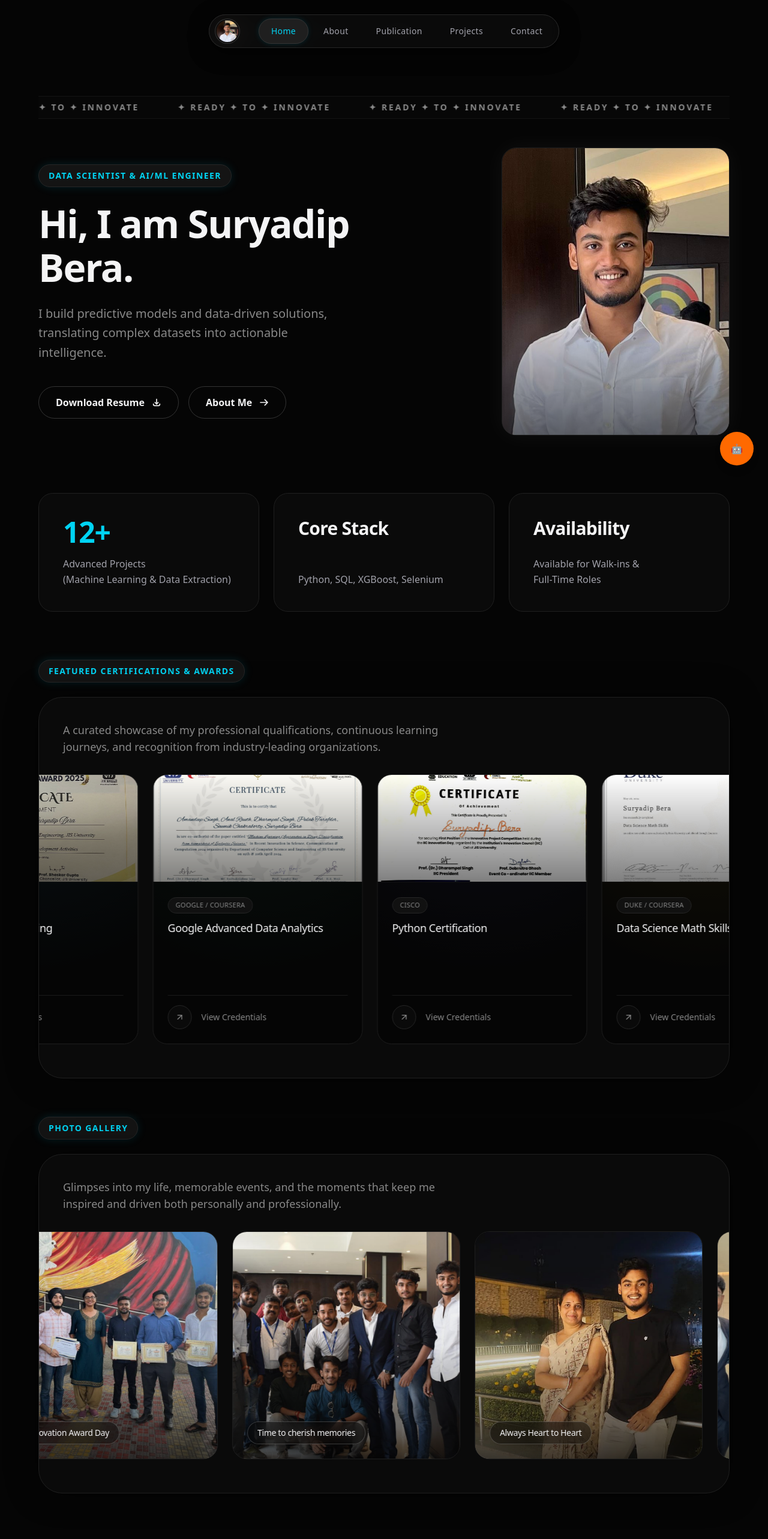
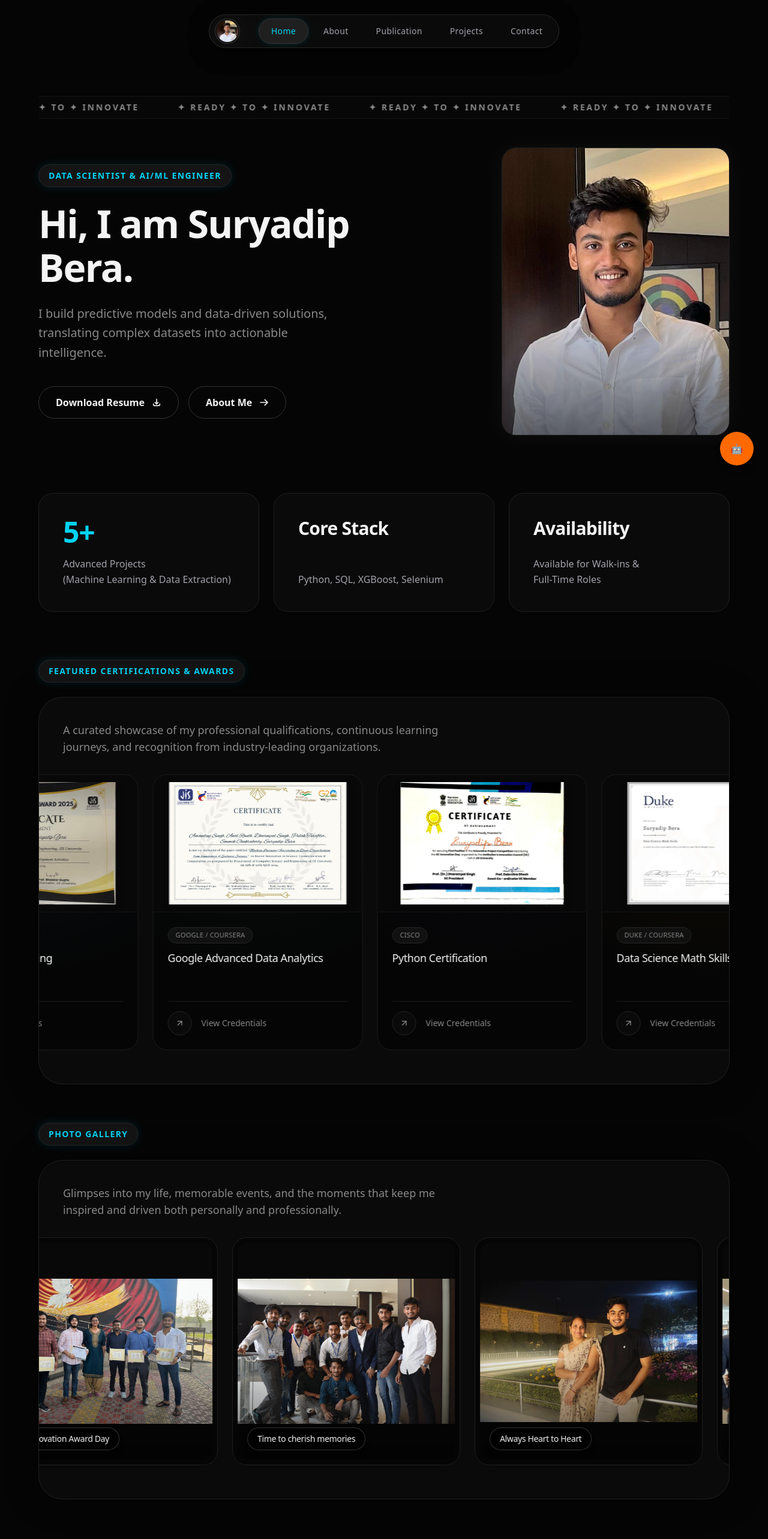
Before and after one commit to suryadipbera1256/protfolio, a Next.js app: page / in a window 1280 px wide. Shown: the top 2566 px of the page at 60% size. Built offline with nearby package versions, Linux system fonts and the light colour scheme.

Commit message:
Improvemrnt + 4

```diff
--- a/app/(users)/page.js
+++ b/app/(users)/page.js
@@ -6,29 +6,57 @@ import Image from 'next/image';
 import Link from 'next/link';
 import { profile } from '../../data/profile';
 
+// --- CUSTOM ZERO-LAYOUT-SHIFT TYPEWRITER EFFECT ---
+function Typewriter({ text, delay = 0, speed = 40, showCursor = false }) {
+  const [displayedText, setDisplayedText] = useState("");
+  const [isTyping, setIsTyping] = useState(false);
+
+  useEffect(() => {
+    let i = 0;
+    const timeout = setTimeout(() => {
+      setIsTyping(true);
+      const interval = setInterval(() => {
+        setDisplayedText(text.substring(0, i + 1));
+        i++;
+        if (i >= text.length) {
+          clearInterval(interval);
+          setIsTyping(false);
+        }
+      }, speed);
+      return () => clearInterval(interval);
+    }, delay);
+    return () => clearTimeout(timeout);
+  }, [text, delay, speed]);
+
+  return (
+    <span className="relative inline-block w-full">
+      <span className="invisible">{text}</span>
+      <span className="absolute top-0 left-0 w-full h-full text-inherit">
+        {displayedText}
+        {showCursor && isTyping && (
+          <span className="border-r-2 border-cyan-400 animate-pulse ml-[2px] opacity-80"></span>
+        )}
+      </span>
+    </span>
+  );
+}
+
 // --- PREMIUM CERTIFICATION CARD COMPONENT ---
 function CertificationCard({ title, link, imageSrc, provider, glowColor }) {
   return (
-    <div className="relative flex-none w-[85vw] sm:w-[350px] h-[450px] flex flex-col bg-[#050505] border border-[#1f1f1f] rounded-3xl overflow-hidden hover:border-cyan-400/60 hover:shadow-[0_0_25px_rgba(6,182,212,0.2)] transition-all duration-500 group z-10">
+    <div className="relative flex-none w-[85vw] sm:w-[350px] h-[460px] flex flex-col bg-[#050505] border border-[#1f1f1f] rounded-3xl overflow-hidden hover:border-cyan-400/60 hover:shadow-[0_0_25px_rgba(6,182,212,0.2)] transition-all duration-500 group z-10">
 
       <div className="absolute inset-0 z-0 pointer-events-none opacity-40 group-hover:opacity-100 transition-all duration-700 ease-in-out group-hover:scale-125"
         style={{ background: `radial-gradient(circle at 50% 0%, ${glowColor}, transparent 70%)` }}
       />
 
-      {/* TOP 40%: Image Section (Now edge-to-edge with object-cover like Photo Gallery) */}
-      <div className="relative w-full h-[40%] border-b border-[#1f1f1f]/50 overflow-hidden z-10">
-        <Image
-          src={imageSrc}
-          alt={title}
-          fill
-          className="object-cover object-center transition-transform duration-700 group-hover:scale-105"
-        />
-        {/* Subtle overlay to blend bright images with the dark theme */}
-        <div className="absolute inset-0 bg-gradient-to-t from-black/50 to-transparent pointer-events-none"></div>
+      <div className="relative w-full h-[50%] bg-[#080808] border-b border-[#1f1f1f]/50 flex items-center justify-center overflow-hidden z-10 p-3">
+        <div className="relative w-full h-full">
+          <Image src={imageSrc} alt={title} fill className="object-contain object-center transition-transform duration-700 group-hover:scale-105 drop-shadow-xl" />
+        </div>
       </div>
 
-      {/* BOTTOM 60%: Content Section */}
-      <div className="relative flex flex-col h-[60%] p-6 z-10">
+      <div className="relative flex flex-col h-[50%] p-6 z-10">
         <div className="mb-3">
           <span className="inline-block px-3 py-1 bg-[#141414]/80 backdrop-blur-md border border-[#262626] rounded-full text-[#888888] text-[11px] font-medium tracking-wide uppercase">
             {provider}
@@ -57,17 +85,14 @@ function CertificationCard({ title, link, imageSrc, provider, glowColor }) {
 // --- PREMIUM PHOTO CARD COMPONENT ---
 function PhotoCard({ src, alt, text }) {
   return (
-    <div className="relative flex-none w-[85vw] sm:w-[380px] h-[380px] flex flex-col bg-[#050505] border border-[#1f1f1f] rounded-3xl overflow-hidden hover:border-cyan-400/60 hover:shadow-[0_0_25px_rgba(6,182,212,0.2)] transition-all duration-500 group z-10">
-      <Image
-        src={src}
-        alt={alt}
-        fill
-        className="object-cover object-center group-hover:scale-105 transition-transform duration-700 ease-in-out"
-      />
-      <div className="absolute inset-0 bg-gradient-to-t from-black/90 via-black/10 to-transparent opacity-80 group-hover:opacity-100 transition-opacity duration-500 pointer-events-none"></div>
-      <div className="absolute bottom-6 left-6 right-6 flex">
-        <div className="flex items-center rounded-full border border-white/20 bg-black/40 backdrop-blur-md px-4 py-2 text-sm font-medium text-[#f4f4f5] group-hover:border-cyan-400/50 transition-colors duration-300 shadow-lg">
-          <h3 className="tracking-tight">{text}</h3>
+    <div className="relative flex-none w-[85vw] sm:w-[380px] h-[380px] flex flex-col bg-[#050505] border border-[#1f1f1f] rounded-3xl overflow-hidden hover:border-cyan-400/60 hover:shadow-[0_0_25px_rgba(6,182,212,0.2)] transition-all duration-500 group z-10 p-2">
+      <div className="relative w-full h-full rounded-2xl overflow-hidden bg-[#080808]">
+        <Image src={src} alt={alt} fill className="object-contain object-center group-hover:scale-105 transition-transform duration-700 ease-in-out" />
+        <div className="absolute inset-0 bg-gradient-to-t from-black/80 via-black/5 to-transparent opacity-80 group-hover:opacity-100 transition-opacity duration-500 pointer-events-none"></div>
+        <div className="absolute bottom-4 left-4 right-4 flex">
+          <div className="flex items-center rounded-full border border-white/20 bg-black/60 backdrop-blur-md px-4 py-2 text-sm font-medium text-[#f4f4f5] group-hover:border-cyan-400/50 transition-colors duration-300 shadow-lg">
+            <h3 className="tracking-tight">{text}</h3>
+          </div>
         </div>
       </div>
     </div>
@@ -77,16 +102,35 @@ function PhotoCard({ src, alt, text }) {
 // --- MAIN PAGE ---
 export default function Home() {
   const [projectCount, setProjectCount] = useState(0);
+  const [showButtons, setShowButtons] = useState(false);
 
+  // --- DELAYED, VERY SLOW COUNTING ANIMATION ---
   useEffect(() => {
-    let start = 0; const end = 12; const duration = 800;
-    const increment = end / (duration / 16);
-    const timer = setInterval(() => {
-      start += increment;
-      if (start >= end) { setProjectCount(end); clearInterval(timer); }
-      else { setProjectCount(Math.ceil(start)); }
-    }, 16);
-    return () => clearInterval(timer);
+    const startTimeout = setTimeout(() => {
+      let current = 0;
+      const target = 12;
+
+      // Increased from 350ms to 800ms for a very slow, deliberate counting effect
+      const interval = setInterval(() => {
+        current += 1;
+        setProjectCount(current);
+        if (current >= target) {
+          clearInterval(interval);
+        }
+      }, 800);
+
+      return () => clearInterval(interval);
+    }, 1500);
+
+    return () => clearTimeout(startTimeout);
+  }, []);
+
+  // Fade in buttons precisely after the paragraph finishes typing
+  useEffect(() => {
+    const btnTimeout = setTimeout(() => {
+      setShowButtons(true);
+    }, 4500);
+    return () => clearTimeout(btnTimeout);
   }, []);
 
   const certificationsData = [
@@ -113,6 +157,8 @@ export default function Home() {
 
       {/* --- HERO SECTION --- */}
       <section className="relative w-full max-w-[85rem] mx-auto px-6 md:px-12 lg:px-16 pt-32 md:pt-40 pb-20 z-10">
+
+        {/* Marquee (Instantly visible) */}
         <div className="w-full overflow-hidden mb-12 py-2 border-y border-[#141414] bg-[#0a0a0a]/50">
           <div className="flex w-max animate-carousel">
             {[...Array(10)].map((_, i) => (
@@ -125,21 +171,30 @@ export default function Home() {
 
         <div className="flex flex-col-reverse lg:flex-row items-center justify-between gap-12 lg:gap-20 mb-24">
           <div className="w-full lg:w-1/2 flex flex-col items-start gap-6">
-            <div className="animate-fade-in-up">
-              <span className="inline-block px-4 py-2 bg-[#141414] border border-[#262626] rounded-full text-cyan-400 text-xs md:text-sm font-semibold tracking-widest uppercase shadow-[0_0_15px_rgba(6,182,212,0.15)]">
-                Data Scientist & AI/ML Engineer
+
+            {/* Typing Pill */}
+            <div>
+              <span className="inline-block px-4 py-2 bg-[#141414] border border-[#262626] rounded-full text-cyan-400 text-xs md:text-sm font-semibold tracking-widest uppercase shadow-[0_0_15px_rgba(6,182,212,0.15)] text-center">
+                <Typewriter text="Data Scientist & AI/ML Engineer" delay={200} speed={40} showCursor={true} />
               </span>
             </div>
 
+            {/* Typing H1 */}
             <h1 className="text-4xl md:text-5xl lg:text-[4rem] font-bold text-[#f4f4f5] leading-[1.15] tracking-tight">
-              Hi, I am {profile.name}.
+              <Typewriter text={`Hi, I am ${profile.name}.`} delay={1600} speed={50} showCursor={true} />
             </h1>
 
+            {/* Typing Paragraph */}
             <p className="text-lg md:text-xl text-[#888888] font-medium leading-relaxed max-w-lg">
-              I build predictive models and data-driven solutions, translating complex datasets into actionable intelligence.
+              <Typewriter
+                text="I build predictive models and data-driven solutions, translating complex datasets into actionable intelligence."
+                delay={2900}
+                speed={20}
+              />
             </p>
 
-            <div className="flex flex-wrap items-center gap-4 pt-4">
+            {/* Buttons (Fade in smoothly after text is typed) */}
+            <div className={`flex flex-wrap items-center gap-4 pt-4 transition-all duration-1000 transform ${showButtons ? 'opacity-100 translate-y-0' : 'opacity-0 translate-y-4'}`}>
               <a href={profile.resumeUrl} target="_blank" rel="noreferrer" className="group flex items-center gap-3 bg-transparent border border-[#333333] hover:border-cyan-400 text-[#f4f4f5] hover:text-cyan-400 px-7 py-3.5 rounded-full font-bold transition-all duration-300 hover:shadow-[0_0_15px_rgba(6,182,212,0.3)]">
                 <span>Download Resume</span>
                 <svg className="w-4 h-4 group-hover:translate-y-1 transition-transform duration-300" fill="none" viewBox="0 0 24 24" stroke="currentColor">
@@ -156,6 +211,7 @@ export default function Home() {
             </div>
           </div>
 
+          {/* Photo */}
           <div className="w-full lg:w-1/2 flex justify-center lg:justify-end">
             <div className="relative w-[280px] h-[350px] md:w-[380px] md:h-[480px] rounded-3xl overflow-hidden border border-white/10 shadow-[0_0_40px_rgba(255,255,255,0.05)] hover:shadow-[0_0_50px_rgba(6,182,212,0.15)] hover:border-cyan-500/30 transition-all duration-500 group">
               <Image src="/PIC/MY PHOTO.jpg" alt={profile.name} fill className="object-cover object-center group-hover:scale-105 transition-transform duration-700" priority />
@@ -164,6 +220,7 @@ export default function Home() {
           </div>
         </div>
 
+        {/* STATS GRID */}
         <div className="w-full grid grid-cols-1 md:grid-cols-3 gap-6">
           <div className="flex flex-col justify-between p-8 md:p-10 rounded-3xl bg-[#0a0a0a] border border-[#1f1f1f] hover:border-cyan-400/60 transition-all duration-500 hover:shadow-[0_0_20px_rgba(6,182,212,0.15)]">
             <h3 className="text-4xl md:text-5xl font-bold text-cyan-400 tracking-tight mb-4">{projectCount}+</h3>
@@ -182,19 +239,15 @@ export default function Home() {
 
       {/* --- SEPARATE SECTION 1: CERTIFICATIONS --- */}
       <section className="relative w-full max-w-[85rem] mx-auto px-6 md:px-12 lg:px-16 pb-16 z-10">
-
         <div className="mb-6">
           <h2 className="inline-block px-4 py-2 bg-[#141414] border border-[#262626] rounded-full text-cyan-400 text-xs md:text-sm font-semibold tracking-widest uppercase shadow-[0_0_15px_rgba(6,182,212,0.15)]">
             Featured Certifications & Awards
           </h2>
         </div>
-
         <div className="relative w-full bg-[#0a0a0a] border border-[#1f1f1f] rounded-[2.5rem] py-10 overflow-hidden shadow-[0_0_50px_rgba(0,0,0,0.5)]">
-
           <p className="text-[#888888] text-base md:text-lg px-6 md:px-10 mb-8 max-w-3xl">
             A curated showcase of my professional qualifications, continuous learning journeys, and recognition from industry-leading organizations.
           </p>
-
           <div className="flex w-max animate-carousel hover:[animation-play-state:paused] pb-4 pl-6 md:pl-10">
             <div className="flex gap-6 pr-6">
               {certificationsData.map((cert, index) => (<CertificationCard key={`set1-${index}`} {...cert} />))}
@@ -208,19 +261,15 @@ export default function Home() {
 
       {/* --- SEPARATE SECTION 2: PHOTO GALLERY --- */}
       <section className="relative w-full max-w-[85rem] mx-auto px-6 md:px-12 lg:px-16 pb-24 z-10">
-
         <div className="mb-6">
           <h2 className="inline-block px-4 py-2 bg-[#141414] border border-[#262626] rounded-full text-cyan-400 text-xs md:text-sm font-semibold tracking-widest uppercase shadow-[0_0_15px_rgba(6,182,212,0.15)]">
             Photo Gallery
           </h2>
         </div>
-
         <div className="relative w-full bg-[#0a0a0a] border border-[#1f1f1f] rounded-[2.5rem] py-10 overflow-hidden shadow-[0_0_50px_rgba(0,0,0,0.5)]">
-
           <p className="text-[#888888] text-base md:text-lg px-6 md:px-10 mb-8 max-w-3xl">
             Glimpses into my life, memorable events, and the moments that keep me inspired and driven both personally and professionally.
           </p>
-
           <div className="flex w-max animate-carousel hover:[animation-play-state:paused] pb-4 pl-6 md:pl-10">
             <div className="flex gap-6 pr-6">
               {photosData.map((photo, index) => (<PhotoCard key={`photo-set1-${index}`} {...photo} />))}
```
Also changed, not shown: app/(users)/projects/page.jsx (+26 -75 lines), app/(users)/publication/page.jsx (+11 -7 lines), components/Mermaid.jsx (+7 -4 lines), components/ShapChart.jsx (+17 -9 lines).
